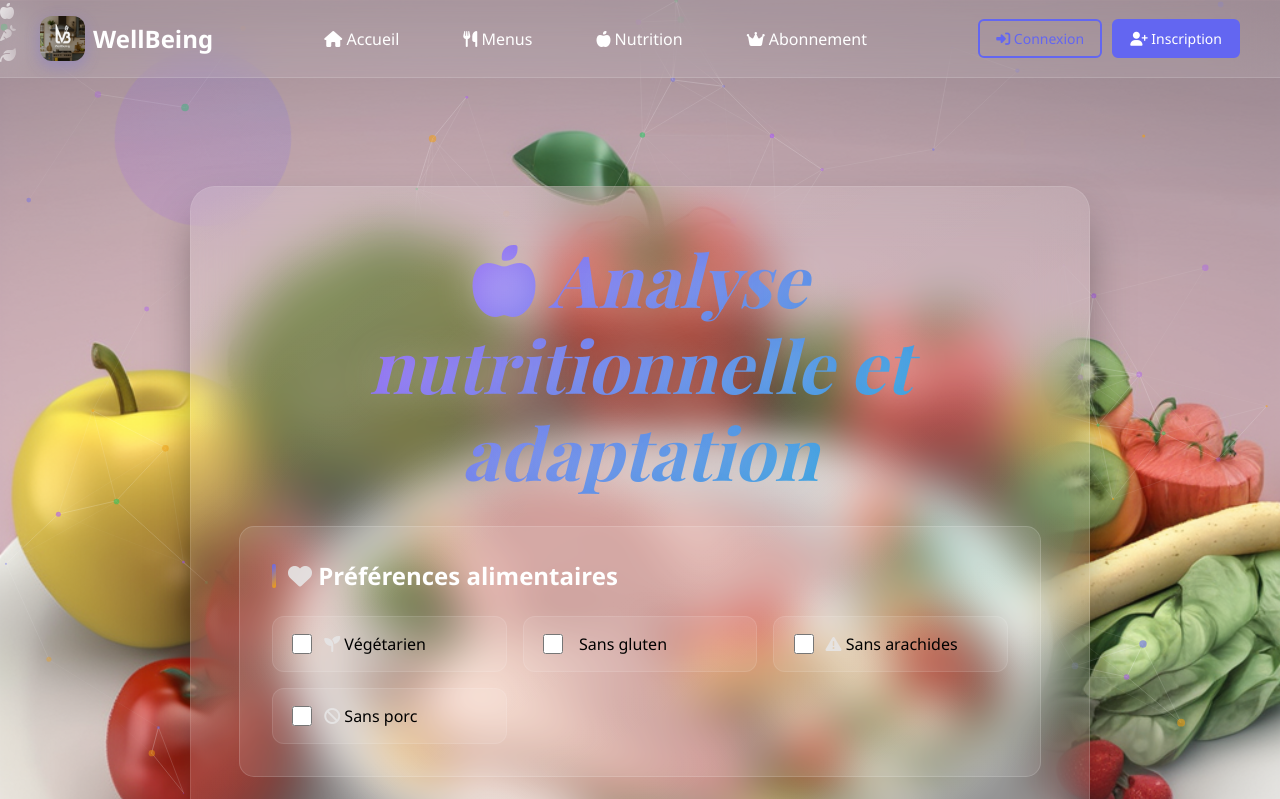
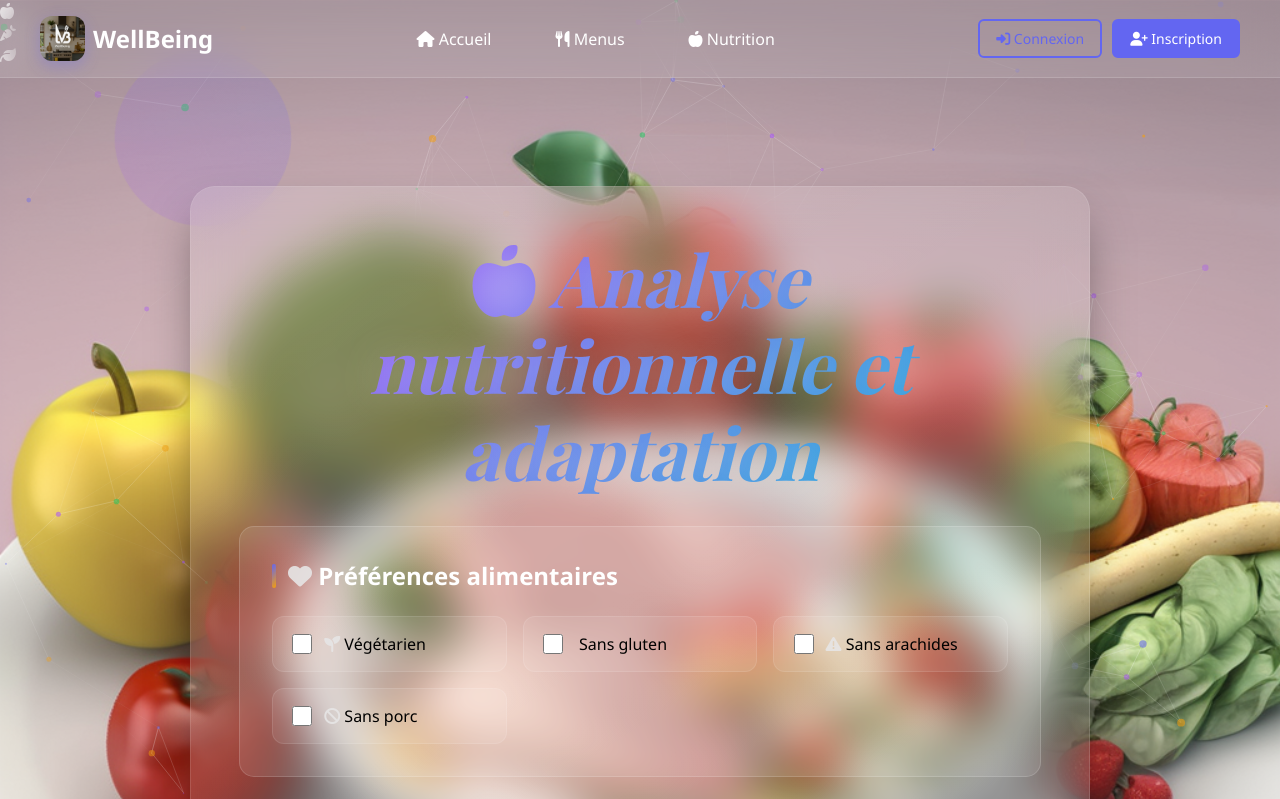
Before and after one commit to MLee2205/app-web_WellBeing, a Flask app: page /nutrition in a window 1280 px wide. Shown: the top 799 px of the page. Run offline with Flask 3, Linux system fonts and the light colour scheme; some web fonts are replaced.

Commit message:
Modification du fichier README

```diff
--- a/WellBeing/templates/nutrition.html
+++ b/WellBeing/templates/nutrition.html
@@ -42,7 +42,7 @@
           <li><a href="/"><i class="fas fa-home"></i> Accueil</a></li>
           <li><a href="/menus"><i class="fas fa-utensils"></i> Menus</a></li>
           <li><a href="/nutrition"><i class="fas fa-apple-alt"></i> Nutrition</a></li>
-          <li><a href="/paiement"><i class="fas fa-crown"></i> Abonnement</a></li>
+
       </ul>
 
       <!-- SECTION UTILISATEUR (AJOUTEZ CE BLOC) -->
```
Also changed, not shown: WellBeing/README.md.
